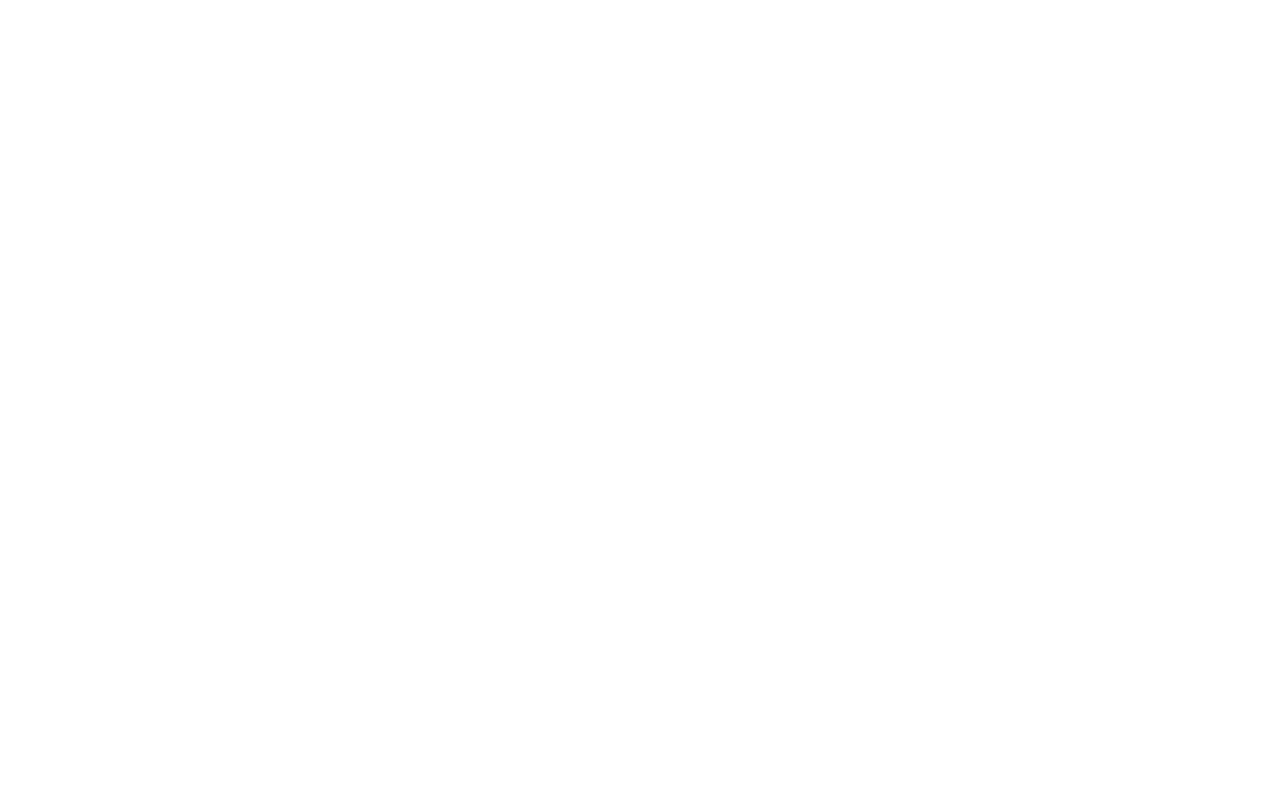
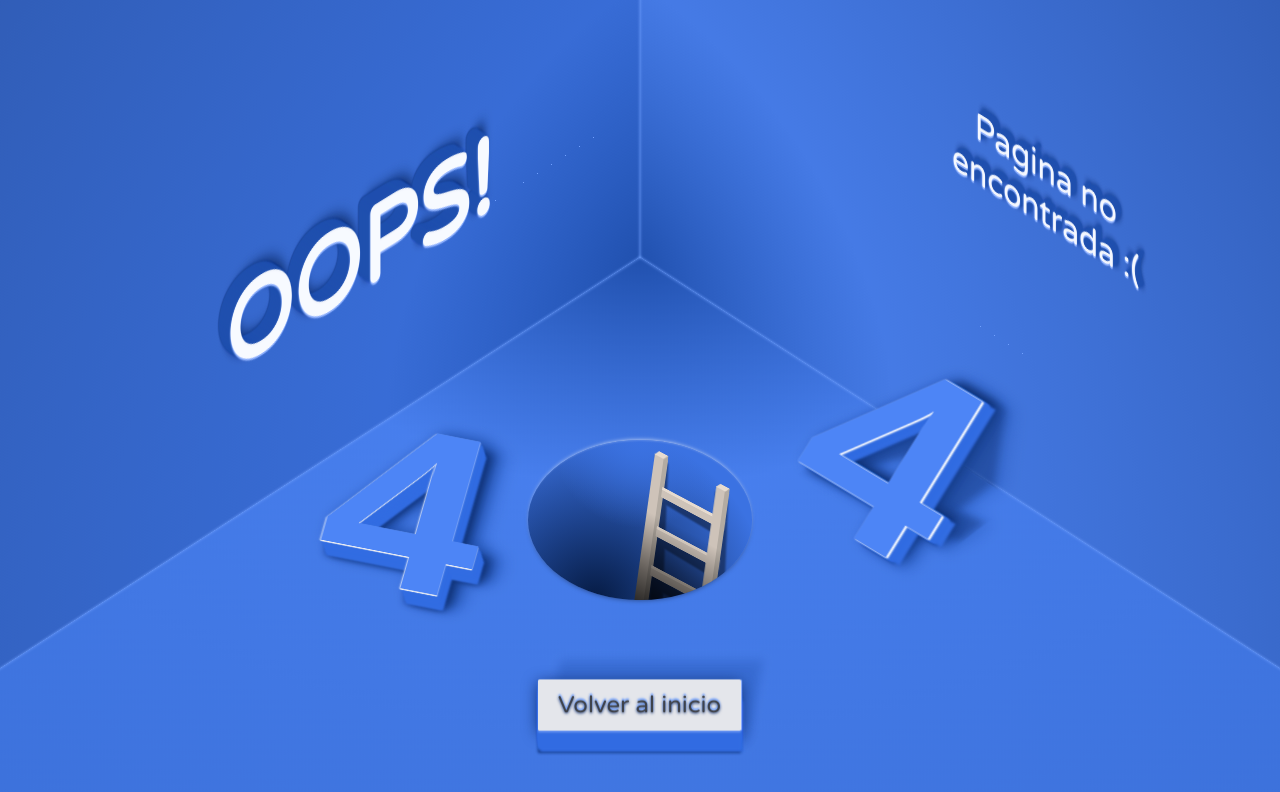
Before and after one commit to lisibeth/pagina-404, a plain HTML site: page index.html in a window 1280 px wide. Drawn offline with Linux system fonts and the light colour scheme.

Commit message:
cambios de estilos

```diff
--- a/index.html
+++ b/index.html
@@ -3,9 +3,31 @@
 <head>
     <meta charset="UTF-8">
     <meta name="viewport" content="width=device-width, initial-scale=1.0">
+    <link rel="stylesheet" href="style.css">
     <title>Page 404</title>
 </head>
 <body>
-
+    <div class="room">
+        <div class="cuboid">
+            <div class="side"></div>
+            <div class="side"></div>
+            <div class="side"></div>
+        </div>
+        <div class="oops">
+            <h2>OOPS!</h2>
+            <p>Pagina no encontrada :(</p>
+        </div>
+        <div class="center-line">
+            <div class="hole">
+                <div class="ladder-shadow"></div>
+                <div class="ladder"></div>
+            </div>
+            <div class="four">4</div>
+            <div class="four">4</div>
+            <div class="btn">
+                <a href="#">Volver al inicio</a>
+            </div>
+        </div>
+    </div>
 </body>
 </html>
--- a/style.css
+++ b/style.css
@@ -0,0 +1,287 @@
+@import url('https://fonts.googleapis.com/css2?family=Varela+Round&display=swap');
+
+:root {
+    --c0: #71a1ff;
+    --c1: #4d85f6;
+    --c2: #3b72e2;
+    --c3: #336de2;
+    --c4: #2151af;
+    --c5: #244483;
+    --c6: #103071;
+    --clr: 1; /* change color from 1 to 12 */
+	--hue: calc(30deg - (30deg * var(--clr)));
+}
+
+body {
+	margin: 0;
+	padding: 0;
+	width: 100vw;
+	height: 100vh;
+	overflow: hidden;
+	display: flex;
+	align-items: center;
+	justify-content: center;
+    perspective: 1000vmin;
+    font-family: 'Varela Round', Arial, Helvetica, serif;
+	background: var(--c0);
+}
+
+body * {
+    transform-style: preserve-3d;
+}
+
+
+.cuboid {
+    --size: 250;
+    --height: var(--size);
+    --width: var(--size);
+    --depth: var(--size);
+    height: calc(var(--size) * 1vmin);
+    width: calc(var(--size) * 1vmin);
+    position: absolute;
+    transform: rotateX(50deg) rotate(45deg);
+    pointer-events: none;
+}
+
+.cuboid .side {
+	position: absolute;
+	top: 50%;
+	left: 50%;
+	height: 100%;
+	width: 100%;
+	border-radius: 2px;
+    box-shadow: 0vmin 0vmin 0.5vmin 0 var(--c0) inset, 0 0 5vmin 0 var(--c0);
+}
+
+.cuboid .side:nth-of-type(1) {
+	transform: translate3d(-50%, -50%, calc(var(--size) * -0.5vmin)) rotateY(180deg);
+	background: radial-gradient(circle at 100% 0%, var(--c4), #fff0 45vmin),radial-gradient(circle at 100% 0%, var(--c1), var(--c4));
+}
+
+.cuboid .side:nth-of-type(2) {
+	width: calc(var(--size) * 1vmin);
+	transform: translate(-50%, -50%) rotateY(-90deg) translate3d(0, 0, calc(var(--size) * 0.5vmin));
+	background: radial-gradient(circle at 0% 0%, var(--c4), #fff0 45vmin),radial-gradient(circle at 0% 0%, var(--c2), var(--c5));
+}
+
+.cuboid .side:nth-of-type(3) {
+	height: calc(var(--size) * 1vmin);
+	transform: translate(-50%, -50%) rotateX(90deg) translate3d(0, 0, calc(var(--size) * 0.5vmin));
+	background: radial-gradient(circle at 0% 0%, var(--c4), #fff0 45vmin), radial-gradient(circle at 0% 0%, var(--c1), var(--c6));
+}
+
+
+.room {
+	width: 100vw;
+    height: 100vh;
+    display: flex;
+    align-items: center;
+    justify-content: center;
+    overflow: hidden;
+    filter: hue-rotate(var(--hue));
+}
+
+
+.oops {
+    width: 100%;
+    text-align: center;
+    font-size: 2.25vmin;
+    transform: rotateX(21deg);
+    transform-origin: 100% 50%;
+    top: 10%;
+    position: absolute;
+    left: 0;
+}
+
+.oops h2 {
+    color: rgba(255, 255, 255, 0.925);
+    float: left;
+    transform-origin: 100% 50%;
+    transform: rotateY(-60deg) scaleX(1.5);
+    margin: -5vmin 0 0 -5vmin;
+    font-size: 14vmin;
+    width: 50%;
+    text-shadow: 0px 2px 1px #94B5FF, -1px 1px 2px #94b5ff80, -1px -1px 2px var(--c4), -2px -2px 2px var(--c4), -3px -3px 2px var(--c4), -4px -4px 2px var(--c4), -5px -5px 2px var(--c4), -6px -6px 2px var(--c4), -7px -7px 2px var(--c4), -8px -8px 2px var(--c4), -9px -9px 2px var(--c4), -10px -10px 2px var(--c4), -11px -11px 2px var(--c4), -12px -12px 2px var(--c4), -13px -13px 2px var(--c4), -14px -14px 2px var(--c4), -15px -15px 2px var(--c4), -16px -16px 2px var(--c4), -16px -16px 2px var(--c6), -10px -10px 8px var(--c6), -6px -15px 13px var(--c6);
+}
+
+.oops p {
+    float: right;
+    color: rgba(255, 255, 255, 0.911);
+    transform-origin: 0% 50%;
+    transform: rotateY(60deg) scaleX(1.5);
+    margin-top: -4vmin;
+    margin-right: -2vmin;
+    font-size: 5vmin;
+    max-width: 50vmin;
+    width: 50%;
+    text-shadow: 0px 2px 1px #94B5FF, -1px 1px 2px #94b5ff80, 1px -1px 2px var(--c4), 2px -2px 2px var(--c4), 3px -3px 2px var(--c4), 4px -4px 2px var(--c4), 5px -5px 2px var(--c4), 6px -6px 2px var(--c4), 7px -7px 2px var(--c4), 8px -8px 2px var(--c4), 6px -6px 7px var(--c6), 6px -6px 7px var(--c6);
+}
+
+
+.center-line {
+    width: 100%;
+    display: flex;
+    align-items: center;
+    justify-content: center;
+    flex-direction: column;
+}
+
+
+.hole {
+    width: 28vmin;
+    height: 20vmin;
+    background:
+        radial-gradient(circle at 50% 0%, var(--c2), #fff0 45%),
+        radial-gradient(circle at 30% 100%, #061b43, #fff0 77%),
+        radial-gradient(circle at 20% 100%, var(--c3), var(--c2), var(--c2));
+    border-radius: 100%;
+    box-shadow: 0 -2px 4px -2px #fffc, 0 2px 3px -3px #fffc inset, 0 2px 6px -4px #000;
+    overflow: hidden;
+    position: relative;
+    margin-top: 30vmin;
+}
+
+
+.ladder,
+.ladder-shadow {
+    --shadow: #0008;
+    background:
+        linear-gradient(180deg, #fff0 33%, var(--shadow), #000),
+        linear-gradient(90deg, #cec3b9 0 1.2vmin, #b3aba2 0 1.5vmin, #fff0 0 100%),
+        linear-gradient(90deg, #cec3b9 0 1.2vmin, #b3aba2 0 1.75vmin, #fff0 0 calc(100% - 1.75vmin)),
+        repeating-linear-gradient(0deg, #cec3b9 0 1.2vmin, #e7dbcf 0 1.75vmin, #fff0 0 6.75vmin),
+        linear-gradient(90deg, #cec3b9 0 1.2vmin, #b3aba2 0 1.75vmin, #fff0 0 calc(100% - 1.75vmin));
+    width: 10vmin;
+    height: 30vmin;
+    margin-left: 14vmin;
+    position: absolute;
+    top: 0vmin;
+    transform: rotate3d(4, 1, 1, 45deg) skew(0deg, 20deg);
+    background-position: 0 0, 0 0, 8.25vmin 0, 0 -3.25vmin, 0 0;
+    background-size: 100% 100%;
+    background-repeat: no-repeat;
+}
+
+.ladder-shadow {
+    filter: invert(1) blur(1px) opacity(0.4) contrast(5);
+    transform: rotate3d(2, 1, 1, 45deg) rotate(-10deg) translate(1.15vmin, 1.9vmin) skew(0deg, 20deg);
+    --shadow: #0000;
+}
+
+.ladder:before,
+.ladder:after {
+    content: "";
+    position: absolute;
+    background: linear-gradient(210deg, #fff0 0.4vmin, #e7dbcf calc(0.35vmin + 1px) 1.45vmin, #b3aba2 calc(1.4vmin + 1px) 100%);
+    width: 0.85vmin;
+    height: 1.75vmin;
+    transform-origin: 0 1%;
+    transform: rotate(-90deg);
+    top: 1px;
+}
+
+.ladder:after {
+    left: 8.25vmin;
+}
+
+
+.four {
+    font-size: 45vmin;
+    font-weight: bold;
+    font-family: Arial, Helvetica, serif;
+    position: absolute;
+    margin-left: -58vmin;
+    margin-top: 27vmin;
+    transform: rotate(22deg) scale(0.8, 0.85) rotateX(40deg) rotateY(-10deg) rotateZ(-5deg);
+    text-shadow: 0px 2px 1px #f3f3f3, -1px 1px 2px #ffffffce, 1px 2px 2px var(--c3), 2px 4px 2px var(--c3), 4px 6px 2px var(--c3), 5px 8px 2px var(--c3), 6px 10px 2px var(--c3), 7px 12px 2px var(--c3), 8px 14px 2px var(--c3), 9px 16px 2px var(--c3), 10px 18px 2px var(--c3), 11px 20px 3px var(--c3), 12px 22px 3px var(--c3), 13px 22px 10px var(--c6), 18px 14px 15px var(--c6);
+    color: var(--c1);
+    filter: drop-shadow(10px -4px 10px var(--c4));
+}
+
+.four + .four {
+    margin-left: 43vmin;
+    margin-top: 15vmin;
+    transform: scale(0.95, 0.75)
+     rotateX(5deg) rotateY(35deg)
+     rotateZ(30deg) translateZ(18vmin);
+    text-shadow: 1px 0px 2px
+    #ffffff, 3px 0px 2px #fffffffa, 1px 0px 0px var(--c3), 2px 0px 2px var(--c3), 4px 0px 2px var(--c3), 5px 0px 2px var(--c3), 6px 0px 2px var(--c3), 7px 0px 2px var(--c3), 8px 0px 2px var(--c3), 9px 0px 2px var(--c3), 10px 0px 2px var(--c3), 11px 0px 3px var(--c3), 12px 0px 3px var(--c3), 20px 0px 3px var(--c3), 13px 0px 5px var(--c6), 18px -6px 15px var(--c6);
+}
+
+.four + .four:before,
+.four + .four:after {
+    content: "4";
+    color: var(--c6);
+    position: absolute;
+    transform-origin: 60% 0%;
+    transform: rotateX(27deg) rotate(-20deg) translate(-0.5vmin, 0.5vmin) skew(0deg, 20deg);
+    transform-style: preserve-3d;
+    text-shadow: none;
+    z-index: -1;
+    clip-path: polygon(0 0, 100% 0, 100% 50%, 0 46%, 0 0);
+    filter: blur(5px);
+    opacity: 0.4;
+}
+
+.four + .four:after {
+    transform-origin: 50% 100%;
+    transform: rotatex(12deg) rotate(-13deg) translate(-27.5vmin, -5.5vmin) skew(-32deg, 6deg) scaleX(1.1);
+    clip-path: polygon(0 39.75%, 100% 49.25%, 100% 100%, 0 100%, 0 50%);
+}
+
+
+.btn {
+    position: absolute;
+    bottom: -15vmin;
+    transform-origin: 50% 0%;
+    transform: rotateX(15deg);
+}
+
+.btn a {
+    border-radius: 0.2vmin;
+    padding: 1.5vmin 2.5vmin;
+    background: #e4e6eb;
+    text-decoration: none;
+    color: rgba(56, 56, 56, 0.89);
+    top: 0;
+    font-size: 3vmin;
+    text-shadow: 0px -2px 2px var(--c0), 0px 1px 3px var(--c6);
+    position: relative;
+    transition: all 0.25s linear 0s;
+    box-shadow: 1px 0px 1px #94b5ff, 0px 2px 2px #94b5ff80, 0px 1px 2px var(--c3), 0px 4px 2px var(--c3), 0px 6px 2px var(--c3), 0px 8px 2px var(--c3), 0px 10px 2px var(--c3), 0px 12px 2px var(--c3), 0px 14px 2px var(--c3), 0px 16px 2px var(--c3), 0px 18px 2px var(--c3), 0px 20px 3px var(--c3), 2px 22px 3px var(--c3), 0px 23px 3px var(--c6), 0px 3px 15px var(--c6);
+}
+
+.btn a:hover {
+    top: 16px;
+    color: var(--c6);
+    box-shadow: 1px 0px 1px #ffffff, 0px 2px 2px #94b5ff80, 0px 1px 2px var(--c3), 0px 1px 2px var(--c3), 0px 2px 2px var(--c3), 0px 2px 2px var(--c3), 0px 2px 2px var(--c3), 0px 2px 2px var(--c3), 0px 2px 3px var(--c3), 0px 2px 3px var(--c3), 0px 2px 2px var(--c3), 0px 2px 3px var(--c3), 2px 2px 3px var(--c3), 0px 4px 3px var(--c6), 2px 5px 6px var(--c6);
+}
+
+.btn::after {
+    content: "";
+    position: absolute;
+    background: var(--c4);
+    width: 100%;
+    height: 300%;
+    left: 0;
+    top: 0;
+    transform: translateZ(-2vmin) skew(-10deg, 0deg) translateY(-4.5vmin) translateX(1vmin);
+    filter: blur(5px);
+    transition: all 0.5s ease 0s;
+    opacity: 0.35;
+}
+
+.btn:hover::after {
+    background: #9e9e9e00;
+    width: 100%;
+    height: 20%;
+    left: 0;
+    top: 0;
+    transform: translateZ(-2vmin)
+    skew(-0deg, 0deg) translateY(0vmin) translateX(0vmin);
+}
+
+
+@media screen and (orientation: portrait) {
+    .oops p { line-height: 10vmin; font-size: 6.5vmin; }
+}
```
